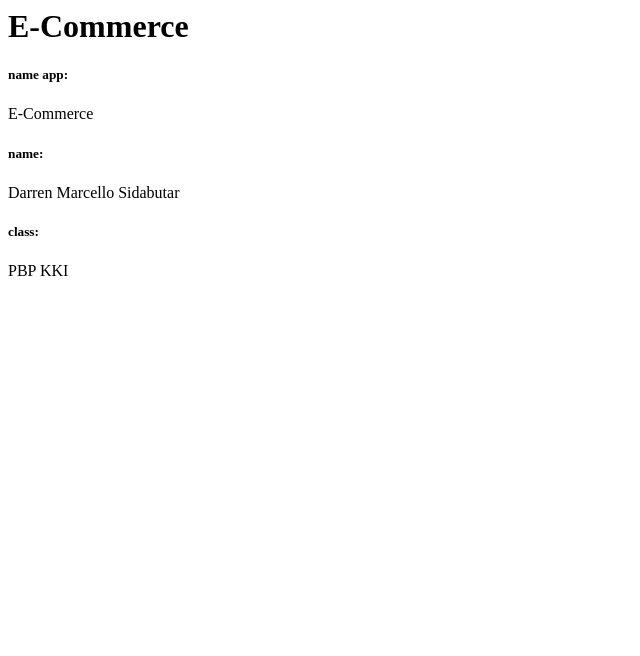
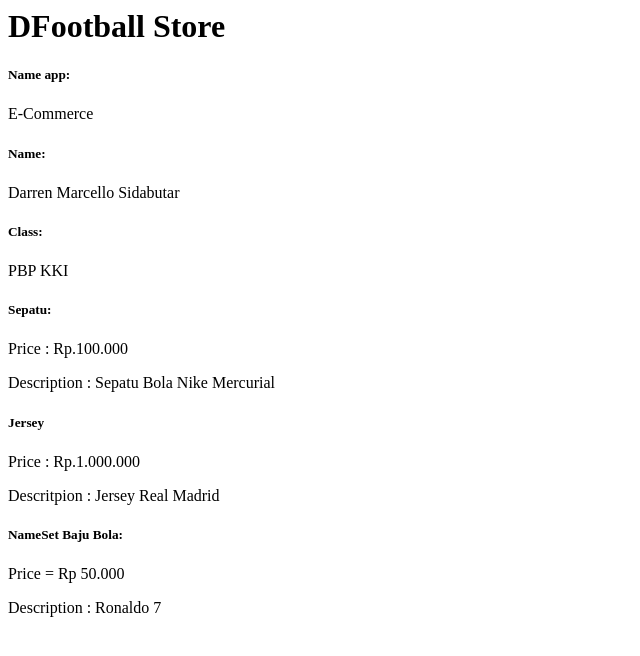
Before and after one commit to DarrenM07/DFootball, a Django app: page / in a window 1280 px wide. Shown: the top 656 px of the page, without its empty margins (0-640 px from the left). Run offline with Django 5.2, Linux system fonts and the light colour scheme.

Commit message:
ECommerce

```diff
--- a/main/models.py
+++ b/main/models.py
@@ -4,6 +4,6 @@
 from django.db import models
 
 class Item(models.Model):
-    name = models.CharField(max_length=255)
+    name = models.CharField(max_length=100)
     price = models.IntegerField()
     description = models.TextField()
--- a/main/templates/main.html
+++ b/main/templates/main.html
@@ -1,8 +1,17 @@
-<h1>E-Commerce</h1>
+<h1>DFootball Store</h1>
 
-<h5>name app: </h5>
+<h5>Name app: </h5>
 <p>{{ name_app }}</p> <!-- Change according to your npm -->
-<h5>name: </h5>
+<h5>Name: </h5>
 <p>{{ name }}</p> <!-- Change according to your name -->
-<h5>class: </h5>
+<h5>Class: </h5>
 <p>{{ class }}</p> <!-- Change according to your class -->
+<h5>Sepatu: </h5> <!-- Change according to your product -->
+<p>Price : Rp.100.000</p> <!-- Change according to your class -->
+<p>Description : Sepatu Bola Nike Mercurial</p> <!-- Change according to your class -->
+<h5>Jersey </h5> <!-- Change according to your product -->
+<p>Price : Rp.1.000.000</p> <!-- Change according to your class -->
+<p>Descritpion : Jersey Real Madrid</p> <!-- Change according to your class -->
+<h5>NameSet Baju Bola: </h5> <!-- Change according to your product -->
+<p>Price = Rp 50.000</p> <!-- Change according to your class -->
+<p>Description : Ronaldo 7</p> <!-- Change according to your class -->
--- a/main/views.py
+++ b/main/views.py
@@ -5,7 +5,7 @@
     context = {
         'name': 'Darren Marcello Sidabutar',
         'class': 'PBP KKI',
-        'name_app': 'E-Commerce'
+        'name_app': 'E-Commerce',
     }
 
     return render(request, "main.html", context)
```
Also changed, not shown: README.md, image/diagram.jpg (added).
